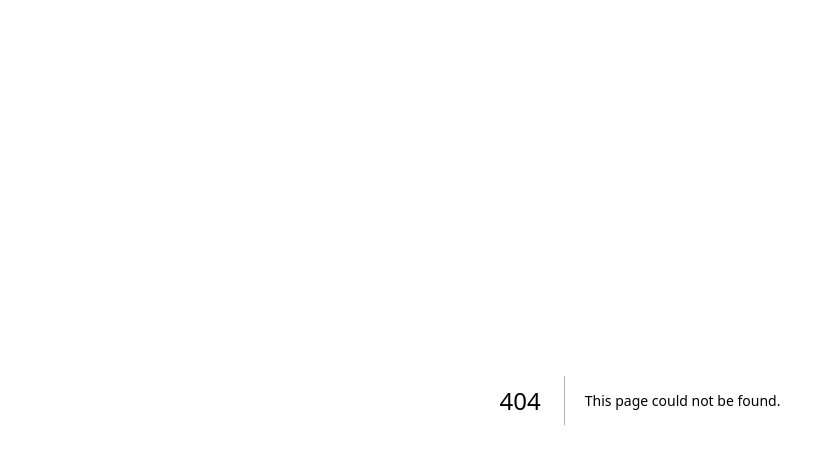
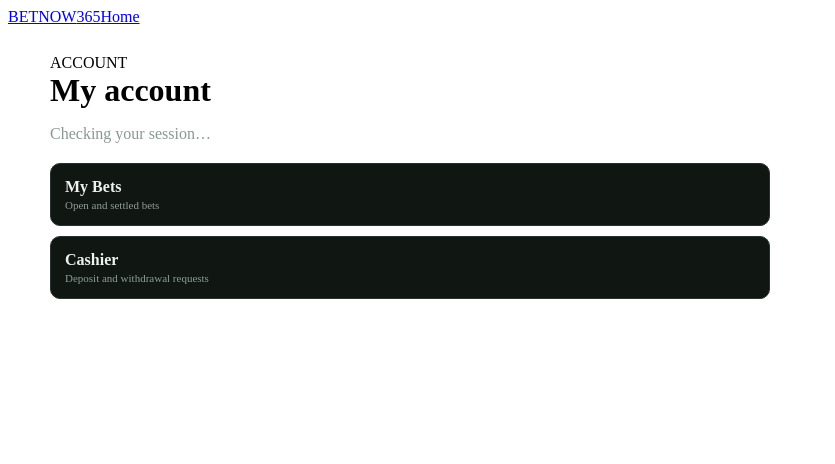
Before and after one commit to testertestjusttest-ai/Bet-365, a Next.js app: page /account in a window 1280 px wide. Before the commit this address had no page. Shown: the top 464 px of the page, without its empty margins (0-835 px from the left). Built offline with nearby package versions, Linux system fonts and the light colour scheme; no server answers.

Commit message:
feat: add authenticated account page

```diff
--- /dev/null
+++ b/app/account/page.tsx
@@ -0,0 +1,28 @@
+"use client";
+
+import { useEffect, useState } from "react";
+import { createClient } from "../../lib/supabase-browser";
+
+export default function Account() {
+  const [email, setEmail] = useState("");
+  useEffect(() => {
+    createClient().auth.getUser().then(({ data }) => setEmail(data.user?.email || ""));
+  }, []);
+  return (
+    <main className="app-shell">
+      <header className="topbar">
+        <a className="brand" href="/">BETNOW<span>365</span></a>
+        <a className="login-btn" href="/">Home</a>
+      </header>
+      <div className="sports-page">
+        <span className="eyebrow">ACCOUNT</span>
+        <h1>My account</h1>
+        <p>{email ? "Signed in as " + email : "Checking your session…"}</p>
+        <div className="menu-list">
+          <a className="menu-row" href="/bets"><span><b>My Bets</b><small>Open and settled bets</small></span></a>
+          <a className="menu-row" href="/cashier"><span><b>Cashier</b><small>Deposit and withdrawal requests</small></span></a>
+        </div>
+      </div>
+    </main>
+  );
+}
```
